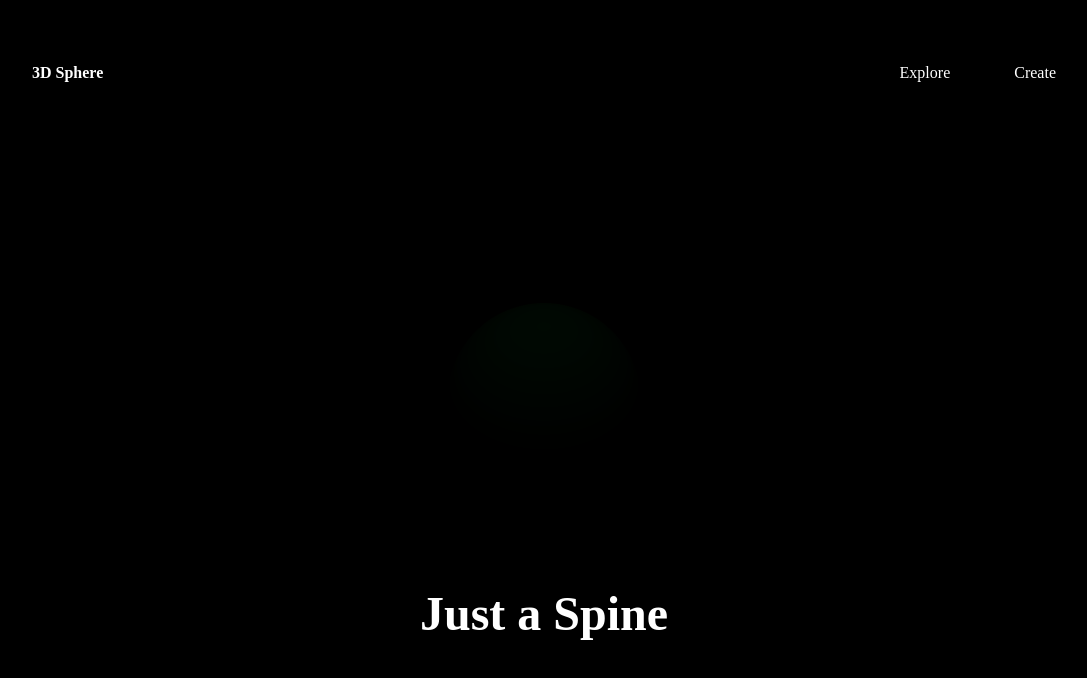
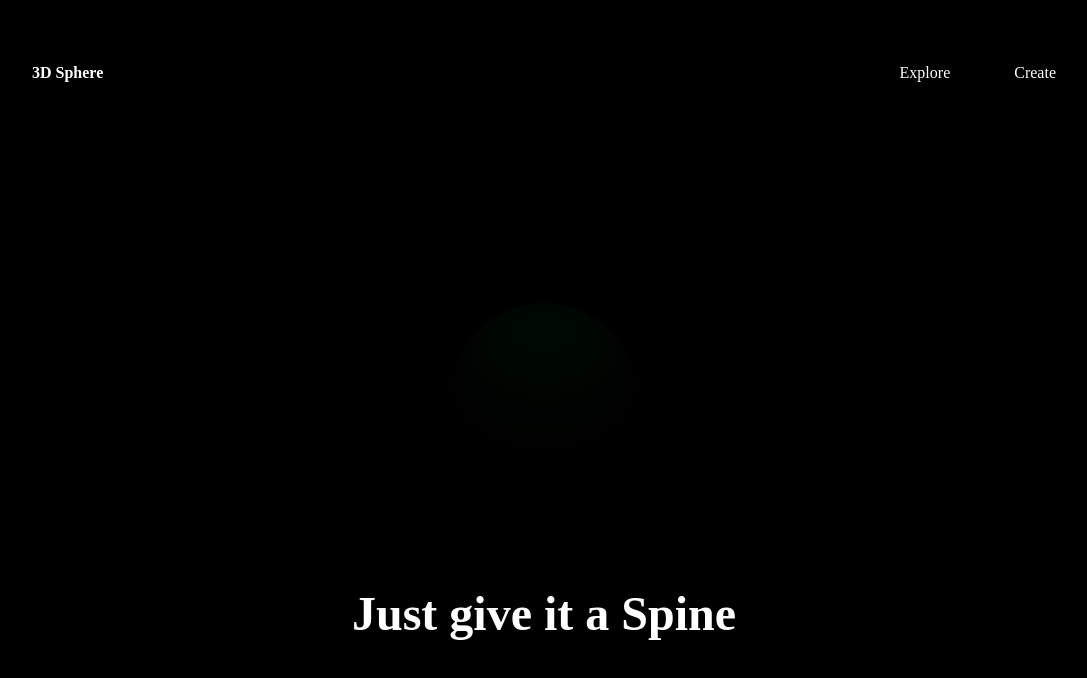
Before and after one commit to thetitasghosh/ThreeJs, a website built with Vite: page index.html in a window 1280 px wide. Shown: the whole page, without its empty margins (96-1183 px from the left). Built offline with nearby package versions, Linux system fonts and the light colour scheme; animation ran at ten frames a second.

Commit message:
index.html

```diff
--- a/index.html
+++ b/index.html
@@ -20,7 +20,7 @@ body{
         <li>Create</li>
     </ul>
   </nav>
-    <h1 class="title">Just a Spine</h1>
+    <h1 class="title">Just give it a Spine</h1>
     <script type="module" src="/main.js"></script>
 </body>
 </html>
```
